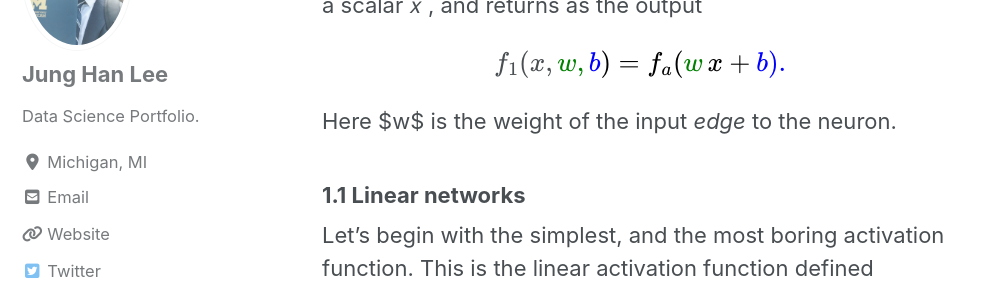
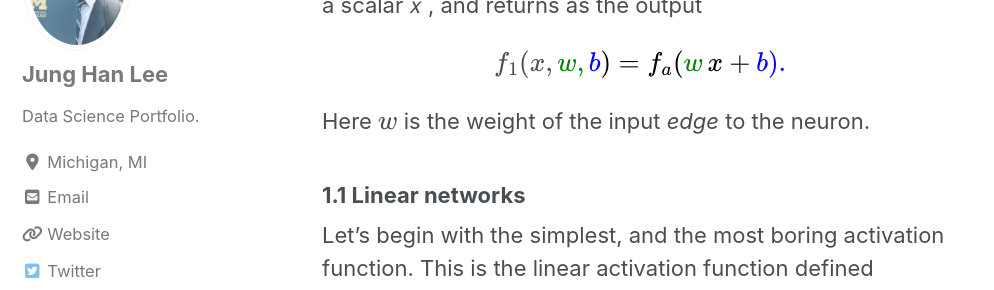
Before and after one commit to jung-han-lee/jung-han-lee.github.io, a Jekyll site: the page built from _posts/2020-01-14-neural1.md, in a window 1280 px wide and 900 px high, scrolled down 785 px. Shown: the part 157-447 px from the top of the window, without its empty margins (0-994 px from the left). Built offline with Jekyll 4.4.1, drawn with Linux system fonts in a browser that asks for light colours; cached includes are drawn as plain includes; nearby versions of some CDN libraries; formulas are drawn with MathJax 3.

Commit message:
new github

````diff
--- a/_posts/2020-01-14-neural1.md
+++ b/_posts/2020-01-14-neural1.md
@@ -23,7 +23,7 @@
 
 $$ f_1(x,\color{green}{w},\color{blue}{b}\color{black}) = f_{a}(\color{green}{w}\,\color{black}x + \color{blue}{b}). $$
 
-Here $w$ is the weight of the input _edge_ to the neuron.
+Here $$w$$ is the weight of the input _edge_ to the neuron.
 
 ### 1.1 Linear networks
 
@@ -35,7 +35,7 @@
 
 `Linear function`
 
-```Julia
+```Python
     linear(z::Number) = z
 ```
 
@@ -43,7 +43,7 @@
 
 `Derivative of linear function`
 
-```Julia
+```Python
     dlinear(z::Number) = 1
 ```
 
@@ -58,7 +58,7 @@
 
 `Derivative of hyperbolic tangent function`
 
-```Julia
+```Python
     dtanh(z) = 1 - tanh(z)^2
 ```
 
@@ -77,13 +77,13 @@
 
 We define $$ f_1(x,w,b) $$ using . operator in Julia.
 
-```Julia
+```Python
     f₁(x, w, b, f_a) = f_a.(w * x .+ b)
 ```
 
 We can check how does the output of a single neuron changes as we alter the weight $$ w $$ and the bias $$ b $$, and how does this depend on the activation function used from the code below.
 
-```Julia
+```Python
     x = collect(range(-10; stop=10, length=101))
     @manipulate for
       w in (-10, -5, -2.5, 2.5, 5, 10),
@@ -131,7 +131,7 @@
 - the activation function $$f_a$$
 
 
-```Julia
+```Python
     function gn(x::Array, w::Vector, b::Number, f_a::Function)
 
     return f_a.(x' * w .+ b)
````
